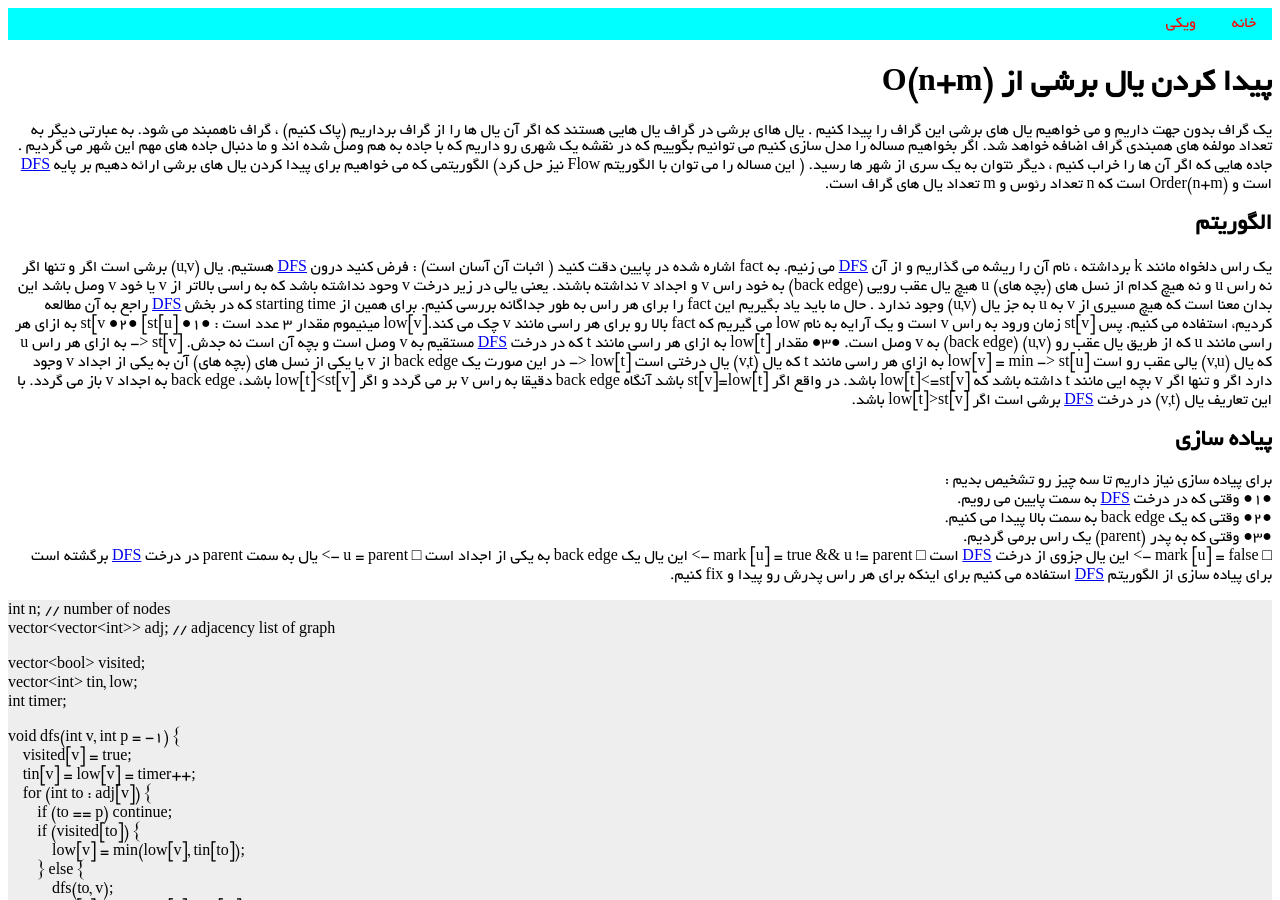
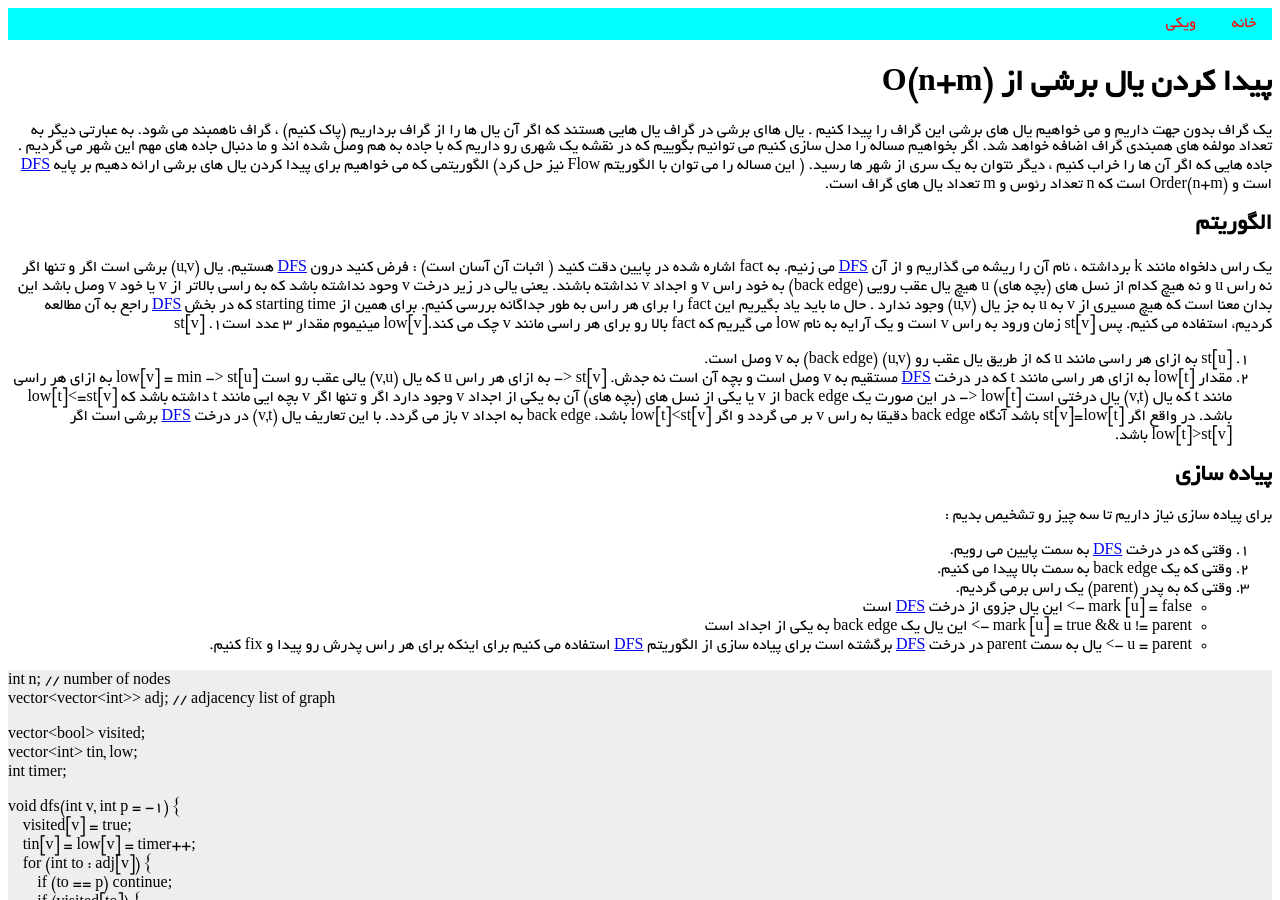
Before and after one commit to shaazzz/FarsiCP, a Jekyll site: the page built from wiki/algorithm/graph/find_bridge.md, in a window 1280 px wide and 900 px high. Built offline with Jekyll 4.4.1, drawn with Linux system fonts in a browser that asks for light colours; our own code applies the rules of GitHub Pages for plain Markdown files.

Commit message:
Update find_bridge.md

````diff
--- a/wiki/algorithm/graph/find_bridge.md
+++ b/wiki/algorithm/graph/find_bridge.md
@@ -14,9 +14,9 @@ layout: Wiki
 یعنی یالی در زیر درخت v وحود نداشته باشد که به راسی بالاتر از v یا خود v وصل باشد‌
 این بدان معنا است که هیچ مسیری از v به u به جز یال (u,v) وجود ندارد .
 حال ما باید یاد بگیریم این fact را برای هر راس به طور جداگانه بررسی کنیم. برای همین از starting time که در بخش [DFS] راجع به آن مطالعه کردیم، استفاده می کنیم.
-پس [st[v زمان ورود به راس v است و یک آرایه به نام low می گیریم که fact بالا رو برای هر راسی مانند v چک می کند.[low[v مینیموم مقدار ۳ عدد است : ●1● [st[v
-●2● [st[u به ازای هر راسی مانند u که از طریق یال عقب رو (u,v) (back edge) به v وصل است.
-●3● مقدار [low[t به ازای هر راسی مانند t که در درخت [DFS] مستقیم به v وصل است و بچه آن است نه جدش.
+پس [st[v زمان ورود به راس v است و یک آرایه به نام low می گیریم که fact بالا رو برای هر راسی مانند v چک می کند.[low[v مینیموم مقدار ۳ عدد است1.  [st[v
+2. [st[u به ازای هر راسی مانند u که از طریق یال عقب رو (u,v) (back edge) به v وصل است.
+3. مقدار [low[t به ازای هر راسی مانند t که در درخت [DFS] مستقیم به v وصل است و بچه آن است نه جدش.
                                                      [st[v <-
        به ازای هر راس u که یال (v,u) یالی عقب رو است [low[v] = min -> st[u
  به ازای هر راسی مانند t که یال (v,t) یال درختی است [low[t <-
@@ -25,12 +25,12 @@ layout: Wiki
 
 ## پیاده سازی
 برای پیاده سازی نیاز داریم تا سه چیز رو تشخیص بدیم :
-●1● وقتی که در درخت [DFS] به سمت پایین می رویم.
-●2● وقتی که یک back edge به سمت بالا پیدا می کنیم.
-●3● وقتی که به پدر (parent) یک راس برمی گردیم.
-□ mark [u] = false -> این یال جزوی از درخت [DFS]   است
-□ mark [u] = true && u != parent -> این یال یک back edge   به یکی از اجداد است
-□ u = parent -> یال به سمت parent در درخت [DFS]   برگشته است
+1. وقتی که در درخت [DFS] به سمت پایین می رویم.
+2. وقتی که یک back edge به سمت بالا پیدا می کنیم.
+3. وقتی که به پدر (parent) یک راس برمی گردیم.
+* mark [u] = false -> این یال جزوی از درخت [DFS] است
+* mark [u] = true && u != parent -> این یال یک back edge به یکی از اجداد است
+* u = parent -> یال به سمت parent در درخت [DFS] برگشته است
 برای پیاده سازی از الگوریتم [DFS] استفاده می کنیم برای اینکه برای هر راس پدرش رو پیدا و fix کنیم.
 
 ```C++
````
